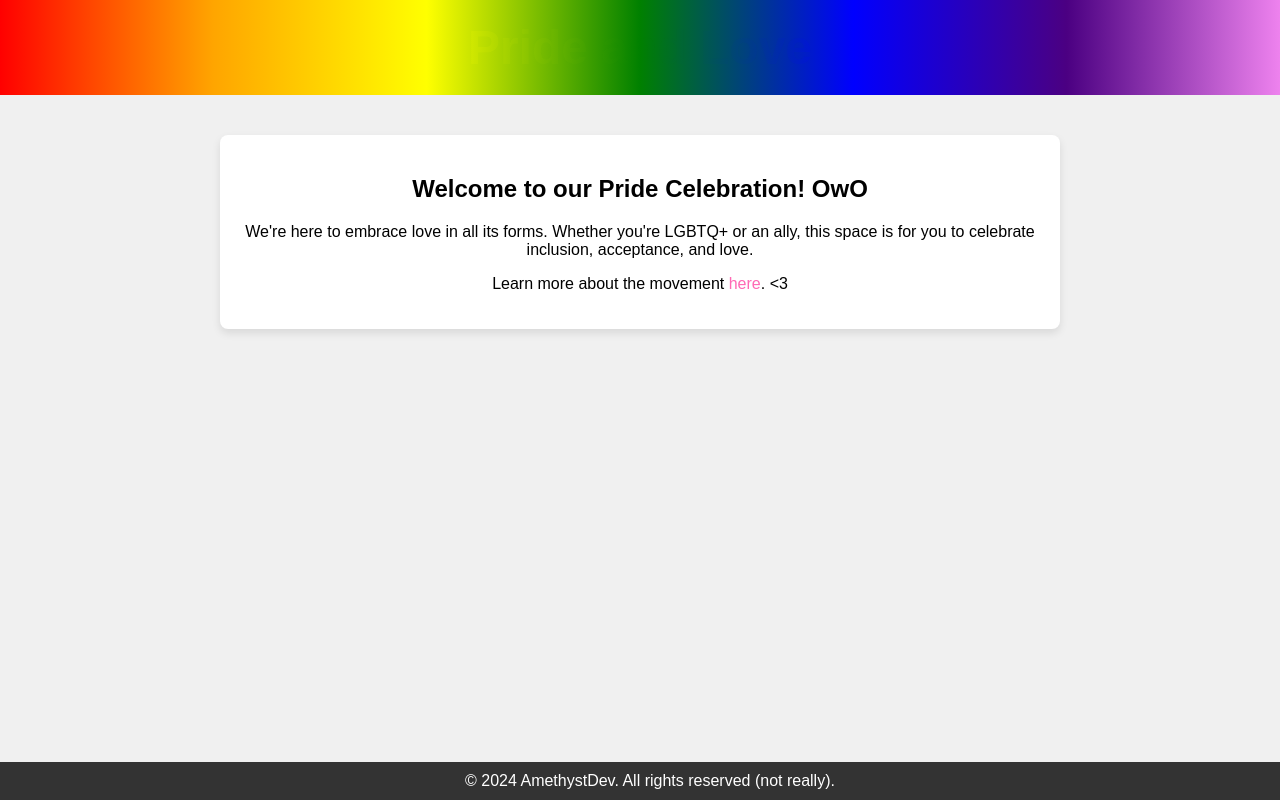
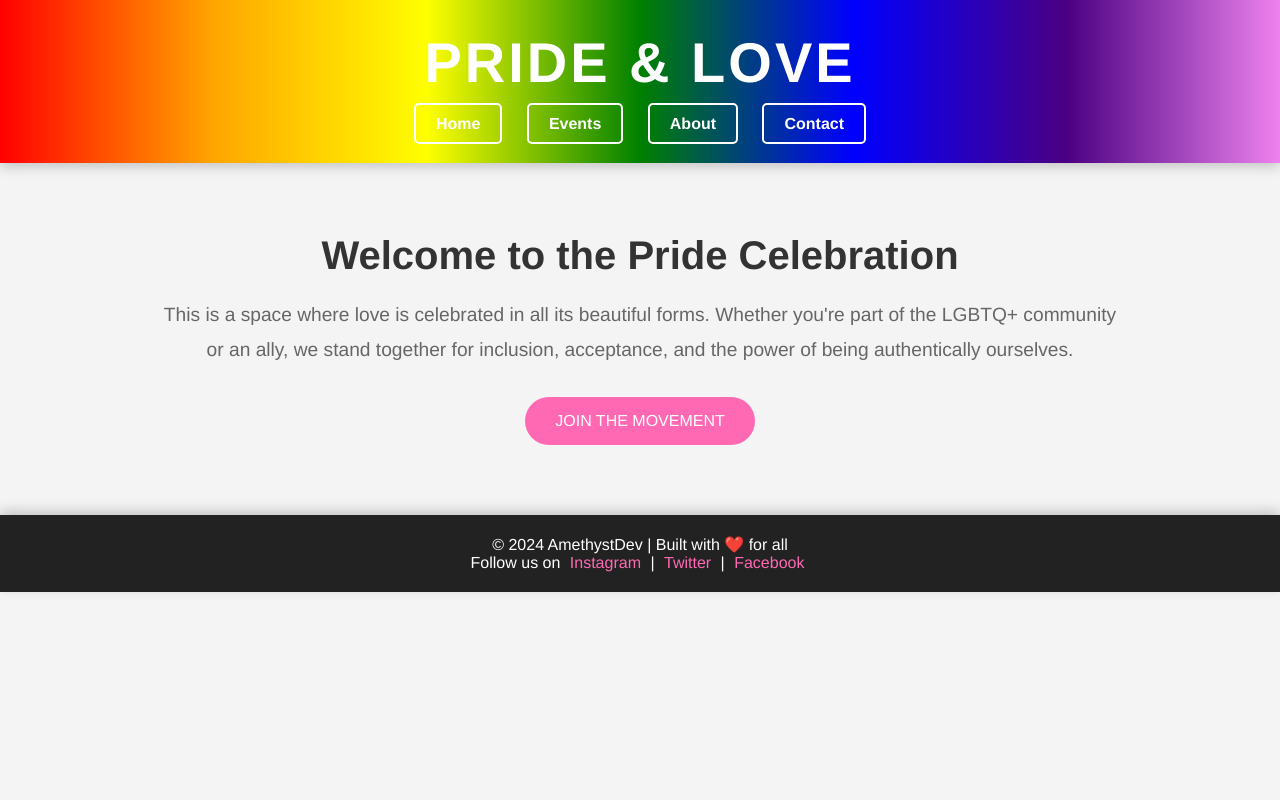
Before and after one commit to AmethystDevbyFK/learn, a plain HTML site: page index.html in a window 1280 px wide. Drawn offline with Linux system fonts and the light colour scheme.

Commit message:
Update index.html

```diff
--- a/index.html
+++ b/index.html
@@ -3,82 +3,158 @@
 <head>
     <meta charset="UTF-8">
     <meta name="viewport" content="width=device-width, initial-scale=1.0">
-    <title>Pride Website OwO</title>
+    <title>Pride Celebration</title>
     <style>
-        body {
-            font-family: Arial, sans-serif;
-            background-color: #f0f0f0;
+        * {
+            box-sizing: border-box;
             margin: 0;
             padding: 0;
-            text-align: center;
+        }
+
+        body {
+            font-family: 'Helvetica Neue', Arial, sans-serif;
+            background-color: #f4f4f4;
+            color: #333;
         }
 
         header {
             background: linear-gradient(90deg, red, orange, yellow, green, blue, indigo, violet);
-            padding: 20px;
-            color: white;
+            padding: 30px;
+            text-align: center;
+            box-shadow: 0 4px 12px rgba(0, 0, 0, 0.2);
         }
 
-        h1 {
-            font-size: 3em;
-            margin: 0;
+        header h1 {
+            font-size: 3.5rem;
+            color: #fff;
+            text-transform: uppercase;
+            letter-spacing: 3px;
+            font-weight: bold;
+            margin-bottom: 10px;
+        }
+
+        nav {
+            margin-top: 20px;
+        }
+
+        nav a {
+            text-decoration: none;
+            color: #fff;
+            font-weight: bold;
+            padding: 10px 20px;
+            border: 2px solid white;
+            border-radius: 5px;
+            margin: 0 10px;
+            transition: background 0.3s, color 0.3s;
+        }
+
+        nav a:hover {
+            background-color: #fff;
+            color: black;
         }
 
         main {
+            max-width: 1000px;
+            margin: 50px auto;
             padding: 20px;
+            text-align: center;
         }
 
-        .content {
-            background-color: white;
-            padding: 20px;
-            margin: 20px auto;
-            max-width: 800px;
-            box-shadow: 0 4px 8px rgba(0, 0, 0, 0.1);
-            border-radius: 8px;
+        main h2 {
+            font-size: 2.5rem;
+            color: #333;
+            margin-bottom: 20px;
+        }
+
+        main p {
+            font-size: 1.2rem;
+            line-height: 1.8;
+            color: #666;
+            margin-bottom: 30px;
+        }
+
+        .button {
+            display: inline-block;
+            background-color: #ff69b4;
+            color: white;
+            padding: 15px 30px;
+            font-size: 1rem;
+            text-transform: uppercase;
+            border-radius: 30px;
+            text-decoration: none;
+            transition: transform 0.3s;
+        }
+
+        .button:hover {
+            transform: translateY(-5px);
         }
 
         footer {
-            background-color: #333;
+            background-color: #222;
             color: white;
-            padding: 10px;
-            position: fixed;
-            bottom: 0;
-            width: 100%;
+            padding: 20px 0;
+            text-align: center;
+            position: relative;
+            margin-top: 50px;
+            box-shadow: 0 -4px 12px rgba(0, 0, 0, 0.2);
         }
 
-        a {
+        footer p {
+            font-size: 1rem;
+        }
+
+        footer a {
             color: #ff69b4;
             text-decoration: none;
+            margin: 0 5px;
+            transition: color 0.3s;
         }
 
-        a:hover {
-            text-decoration: underline;
+        footer a:hover {
+            color: #ff1493;
         }
 
-        .rainbow-text {
-            background-image: linear-gradient(90deg, red, orange, yellow, green, blue, indigo, violet);
-            background-clip: text;
-            -webkit-background-clip: text;
-            color: transparent;
+        @media (max-width: 768px) {
+            header h1 {
+                font-size: 2.5rem;
+            }
+
+            nav a {
+                margin: 0 5px;
+                padding: 8px 15px;
+            }
+
+            main h2 {
+                font-size: 2rem;
+            }
+
+            main p {
+                font-size: 1rem;
+            }
         }
     </style>
 </head>
 <body>
 
 <header>
-    <h1 class="rainbow-text">Pride and Love</h1>
+    <h1>Pride & Love</h1>
+    <nav>
+        <a href="#">Home</a>
+        <a href="#">Events</a>
+        <a href="#">About</a>
+        <a href="#">Contact</a>
+    </nav>
 </header>
 
 <main>
-    <div class="content">
-        <h2>Welcome to our Pride Celebration! OwO</h2>
-        <p>We're here to embrace love in all its forms. Whether you're LGBTQ+ or an ally, this space is for you to celebrate inclusion, acceptance, and love.</p>
-        <p>Learn more about the movement <a href="https://en.wikipedia.org/wiki/LGBT" target="_blank">here</a>. <3</p>
-    </div>
+    <h2>Welcome to the Pride Celebration</h2>
+    <p>This is a space where love is celebrated in all its beautiful forms. Whether you're part of the LGBTQ+ community or an ally, we stand together for inclusion, acceptance, and the power of being authentically ourselves.</p>
+    <a class="button" href="#">Join the Movement</a>
 </main>
 
 <footer>
-    &copy; 2024 AmethystDev. All rights reserved (not really).
+    <p>&copy; 2024 AmethystDev | Built with ❤️ for all</p>
+    <p>Follow us on <a href="#">Instagram</a> | <a href="#">Twitter</a> | <a href="#">Facebook</a></p>
 </footer>
 
 </body>
```
